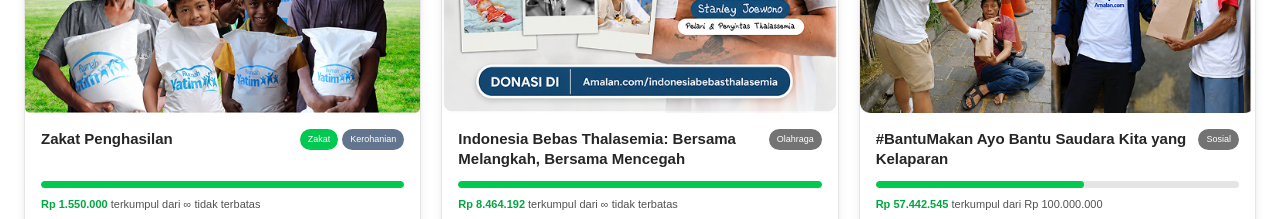
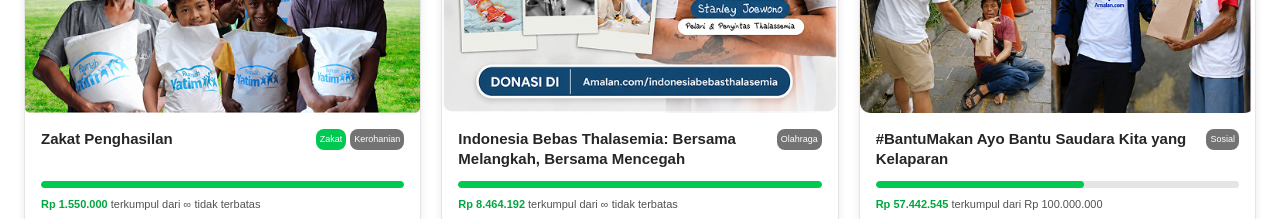
Before and after one commit to kevinefendy/website-profile-komunitas, a Next.js app: page / in a window 1280 px wide. Shown: the part 1180-1399 px from the top of the page. Built offline with nearby package versions, Linux system fonts and the light colour scheme.

Commit message:
style: menyesuaikan styling category

```diff
--- a/app/components/DonationCard.jsx
+++ b/app/components/DonationCard.jsx
@@ -21,20 +21,8 @@ export default function DonationCard({
       case "Zakat":
         return "bg-green-500 text-white";
 
-      case "Kerohanian":
-        return "bg-slate-500 text-white";
-
-      case "Olahraga":
+      default:
         return "bg-neutral-500 text-white";
-
-      case "Sosial":
-        return "bg-neutral-500 text-white";
-
-      case "Donasi":
-        return "bg-sky-500 text-white";
-
-      default:
-        return "bg-neutral-200 text-neutral-700";
     }
   };
 
@@ -53,7 +41,7 @@ export default function DonationCard({
           <div className="flex shrink-0 items-center gap-1">
             {category && (
               <span
-                className={`rounded-full px-2 py-1 text-[9px] font-medium ${getCategoryStyle(
+                className={`rounded-lg px-1 py-1 text-[9px] font-medium ${getCategoryStyle(
                   category,
                 )}`}
               >
@@ -63,7 +51,7 @@ export default function DonationCard({
 
             {subCategory && (
               <span
-                className={`rounded-full px-2 py-1 text-[9px] font-medium ${getCategoryStyle(
+                className={`rounded-lg px-1 py-1 text-[9px] font-medium ${getCategoryStyle(
                   subCategory,
                 )}`}
               >
```
